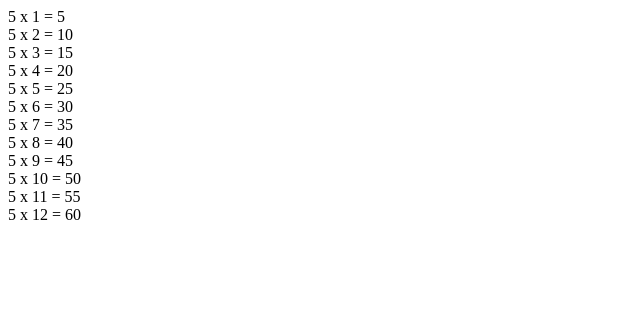
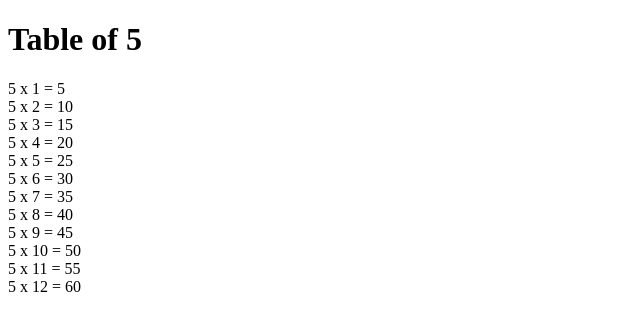
Before and after one commit to codealihasnain/Java_Script_Table_5, a plain HTML site: page index.html in a window 1280 px wide. Shown: the whole page, without its empty margins (0-640 px from the left). Drawn offline with Linux system fonts and the light colour scheme.

Commit message:
Update index.html to display a table of 5
Added a header for the multiplication table and cleaned up the HTML structure.

```diff
--- a/index.html
+++ b/index.html
@@ -6,7 +6,7 @@
     <title>Document</title>
 </head>
 <body>
-
+    <h1>Table of 5</h1>
     <script>
 
 for(i=1; i<=12; i++){
```
